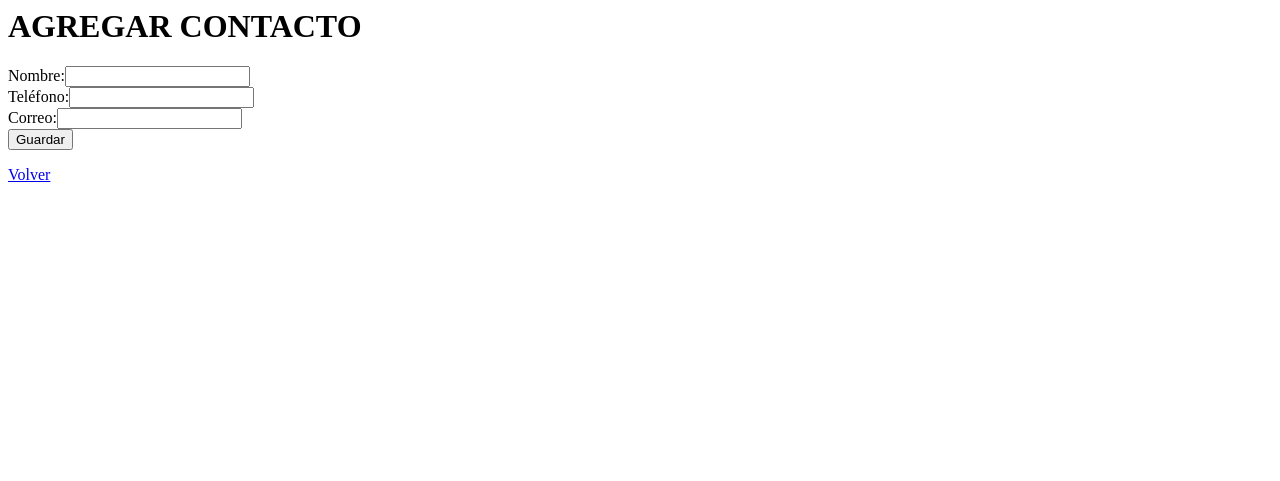
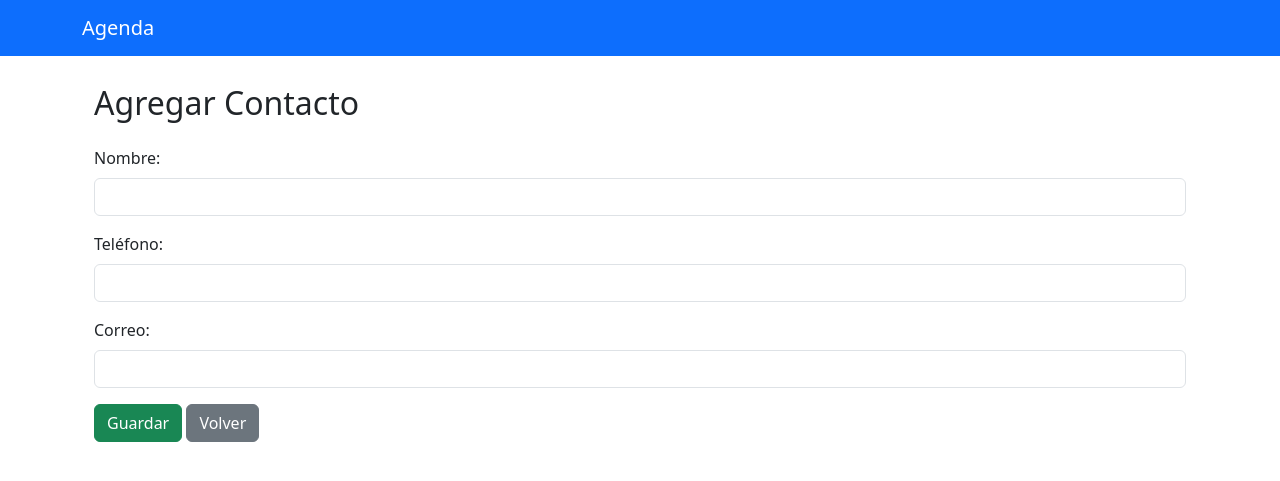
Before and after one commit to Adavidfr/agendaClaseProgramacion2, a Django app: page /agregar in a window 1280 px wide. Shown: the top 481 px of the page. Run offline with Django 5.2, Linux system fonts and the light colour scheme.

Commit message:
feat: refactor contact addition and editing templates for improved structure and styling

```diff
--- a/telefono/templates/agregar_contacto.html
+++ b/telefono/templates/agregar_contacto.html
@@ -1,43 +1,28 @@
-<h1>AGREGAR CONTACTO</h1>
+{% extends 'base.html' %}
 
-<form method="POST">
-    {% csrf_token %}
-    <label>Nombre:</label><input type="text" name="nombre"><br/>
-    <label>Teléfono:</label><input type="text" name="telefono"><br/>
-    <label>Correo:</label><input type="email" name="email"><br/>
-    <button type="submit">Guardar</button>
-</form>
+{% block titulo %}
+    Agregar Contacto
+{% endblock %}
 
-<a href="{% url 'lista_contactos' %}">Volver</a>
-
-<!--<!DOCTYPE html>
-<html lang="es">
-<head>
-    <meta charset="UTF-8">
-    <title>Agregar Contacto</title>
-    <link href="https://cdn.jsdelivr.net/npm/bootstrap@5.3.3/dist/css/bootstrap.min.css" rel="stylesheet">
-</head>
-<body class="bg-light">
-<div class="container py-5">
-    <h1>Agregar nuevo contacto</h1>
-    <form method="POST">
+{% block cuerpo %}
+    <div class="container mt-4">
+        <h2 class="mb-4">Agregar Contacto</h2>
+        <form method="POST" class="needs-validation" novalidate>
             {% csrf_token %}
             <div class="mb-3">
-            <label class="form-label">Nombre</label>
-            <input type="text" name="nombre" class="form-control" required>
+                <label for="nombre" class="form-label">Nombre:</label>
+                <input type="text" name="nombre" id="nombre" class="form-control" required>
             </div>
             <div class="mb-3">
-            <label class="form-label">Teléfono</label>
-            <input type="text" name="telefono" class="form-control" required>
+                <label for="telefono" class="form-label">Teléfono:</label>
+                <input type="text" name="telefono" id="telefono" class="form-control" required>
             </div>
             <div class="mb-3">
-            <label class="form-label">Email</label>
-            <input type="email" name="email" class="form-control" required>
+                <label for="email" class="form-label">Correo:</label>
+                <input type="email" name="email" id="email" class="form-control" required>
             </div>
             <button type="submit" class="btn btn-success">Guardar</button>
-        <a href="{% url 'lista_contactos' %}" class="btn btn-secondary">Cancelar</a>
+            <a href="{% url 'lista_contactos' %}" class="btn btn-secondary">Volver</a>
         </form>
     </div>
-</body>
-</html>
--->
+{% endblock %}
```
Also changed, not shown: telefono/templates/editar_contacto1.html (+14 -11 lines). Lines whose indentation alone changed are shown as unchanged.
